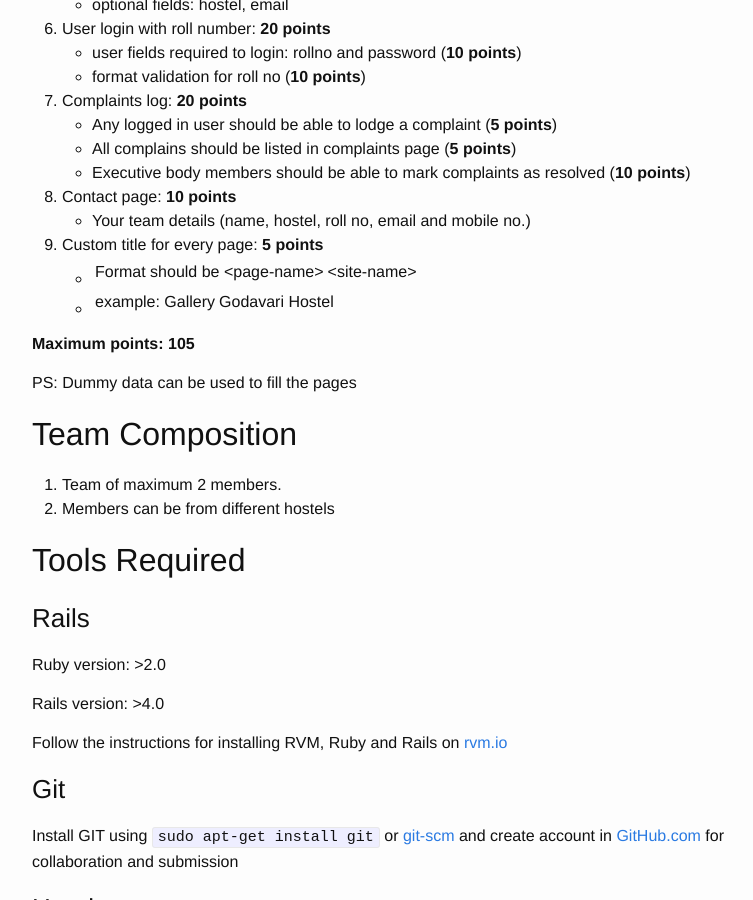
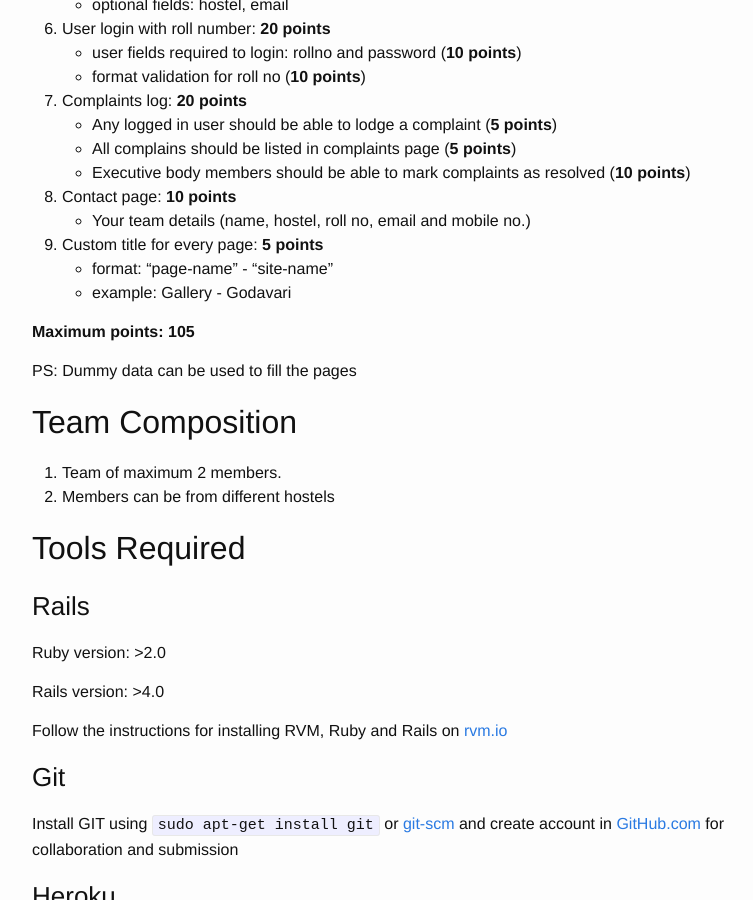
Before and after one commit to The-WebOps-Club/the-webops-club.github.io, a Jekyll site: the page built from techsoc.md, in a window 1280 px wide and 900 px high, scrolled down 765 px. Shown: the whole window, without its empty margins (238-991 px from the left). Built offline with Jekyll 4.4.1, drawn with Linux system fonts in a browser that asks for light colours.

Commit message:
page title sep

```diff
--- a/techsoc.md
+++ b/techsoc.md
@@ -36,8 +36,8 @@ The web-application should have the following features:
 8. Contact page: **10 points**
 - Your team details (name, hostel, roll no, email and mobile no.)
 9. Custom title for every page: **5 points**
-- Format should be &lt;page-name&gt; | &lt;site-name&gt;
-- example: Gallery | Godavari Hostel
+- format: "page-name" - "site-name"
+- example: Gallery - Godavari
 
 **Maximum points: 105**
 
```
